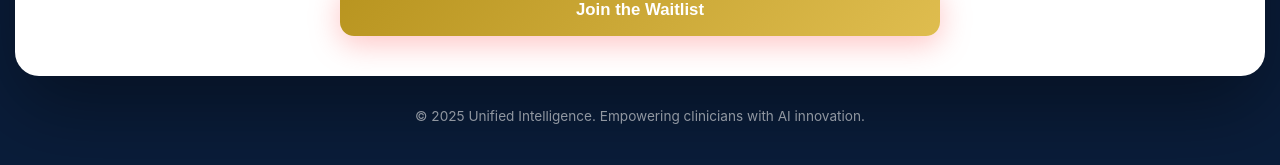
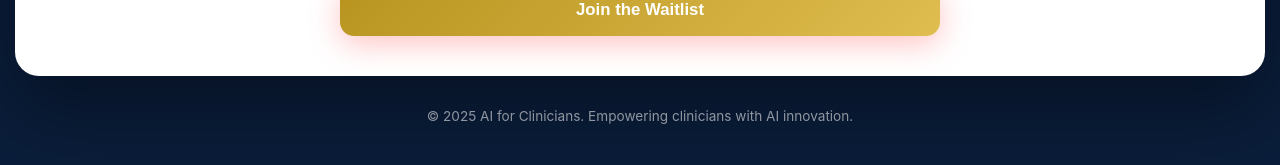
Before and after one commit to keisler-au/aiforclin, a Jekyll site: the page community/index.html, which Jekyll copies as it is, in a window 1280 px wide. Shown: the part 1236-1401 px from the top of the page. Built offline with Jekyll 4.4.1, drawn with Linux system fonts in a browser that asks for light colours.

Commit message:
Changed footer text

```diff
--- a/community/index.html
+++ b/community/index.html
@@ -929,7 +929,7 @@
         </main>
 
         <footer>
-            <p>&copy; 2025 Unified Intelligence. Empowering clinicians with AI innovation.</p>
+            <p>&copy; 2025 AI for Clinicians. Empowering clinicians with AI innovation.</p>
         </footer>
     </div>
 
```
